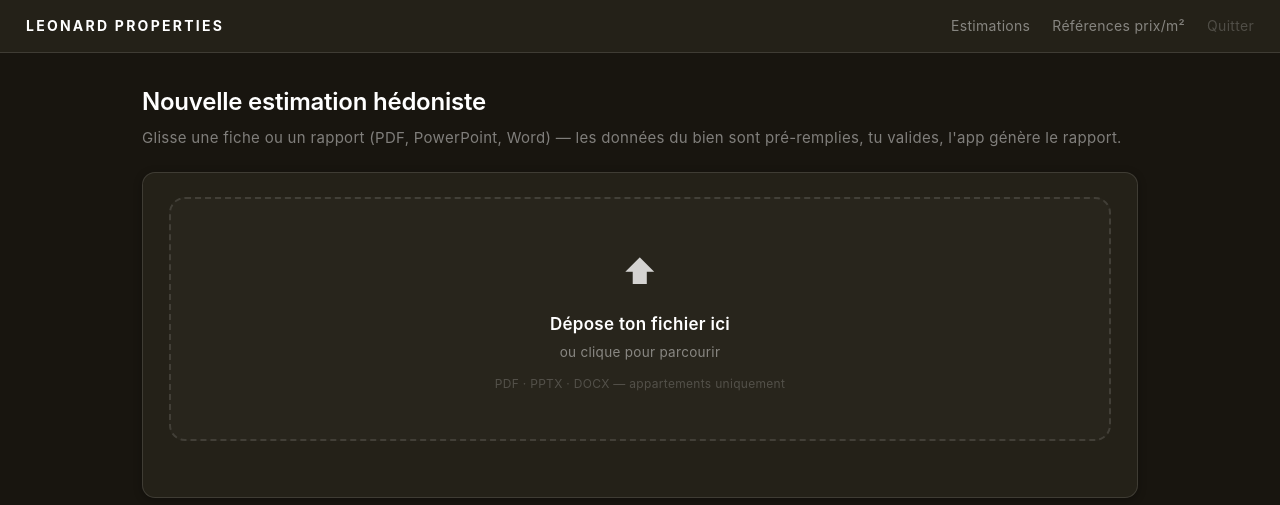
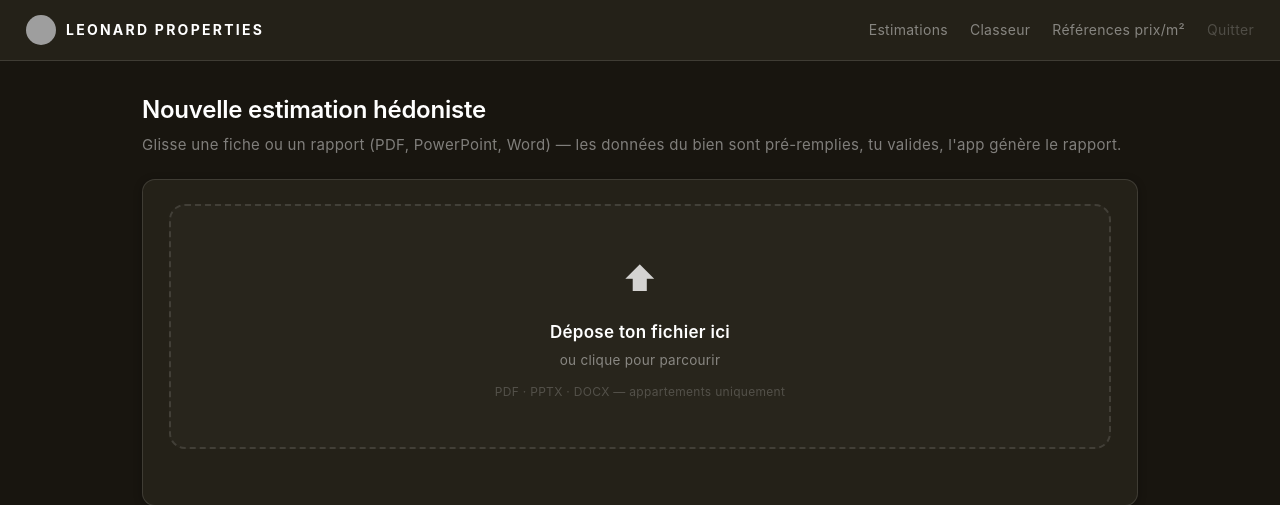
Before and after one commit to LPinventaires/lp-estimation, a Flask app: page / in a window 1280 px wide. Shown: the top 505 px of the page. Run offline with Flask 3, Linux system fonts and the light colour scheme; the visitor is signed in with stand-in values (Sample User, id 1); grey boxes are pictures that could not be loaded.

Commit message:
Add files via upload

```diff
--- a/lp-estimation/templates/base.html
+++ b/lp-estimation/templates/base.html
@@ -3,14 +3,15 @@
 <head>
 <meta charset="utf-8">
 <meta name="viewport" content="width=device-width, initial-scale=1">
-<title>{% block title %}LP · Estimation hédoniste{% endblock %}</title>
+<title>{% block title %}LP · Outils d'estimation I.A{% endblock %}</title>
 <link rel="stylesheet" href="{{ url_for('static', filename='style.css') }}">
 </head>
 <body>
 <header class="topbar no-print">
-  <a class="brand" href="{{ url_for('index') }}">LEONARD&nbsp;PROPERTIES</a>
+  <a class="brand" href="{{ url_for('index') }}"><img class="brand-logo" src="{{ url_for('static', filename='logo.png') }}" alt="">LEONARD&nbsp;PROPERTIES</a>
   <nav>
     <a href="{{ url_for('index') }}">Estimations</a>
+    <a href="{{ url_for('classeur') }}">Classeur</a>
     <a href="{{ url_for('references') }}">Références prix/m²</a>
     <a href="{{ url_for('logout') }}" class="ghost">Quitter</a>
   </nav>
```
